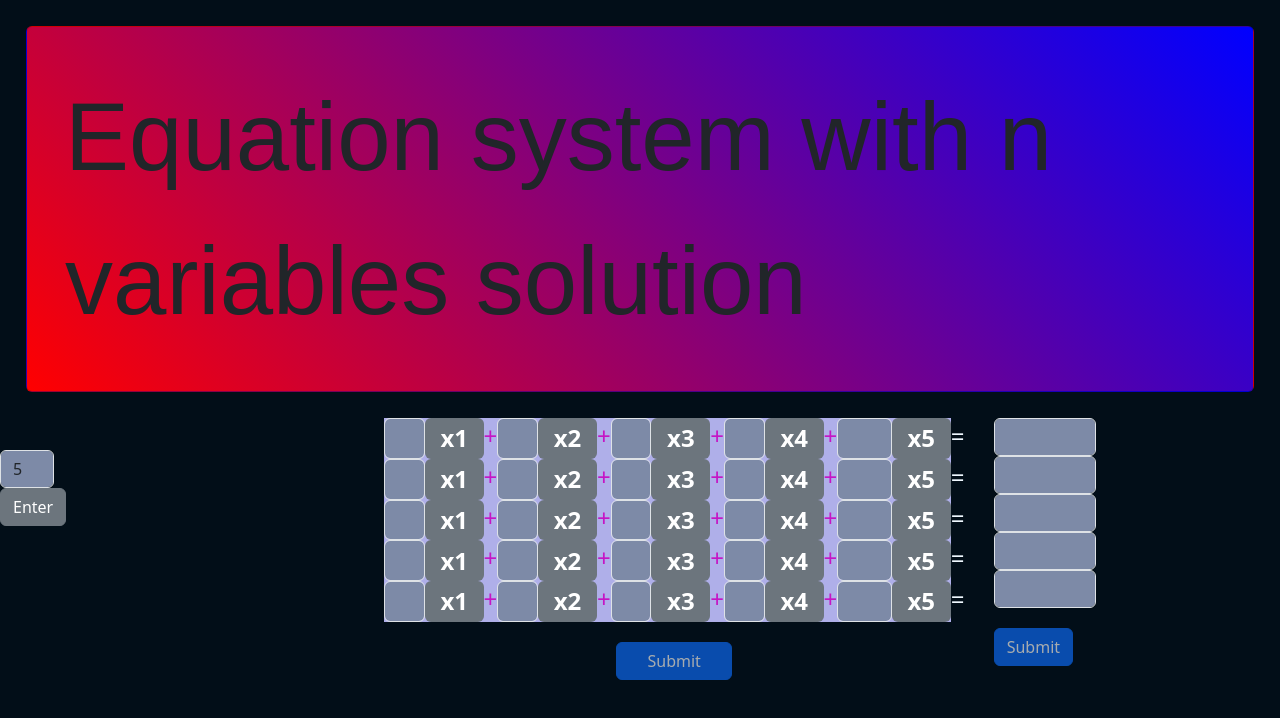
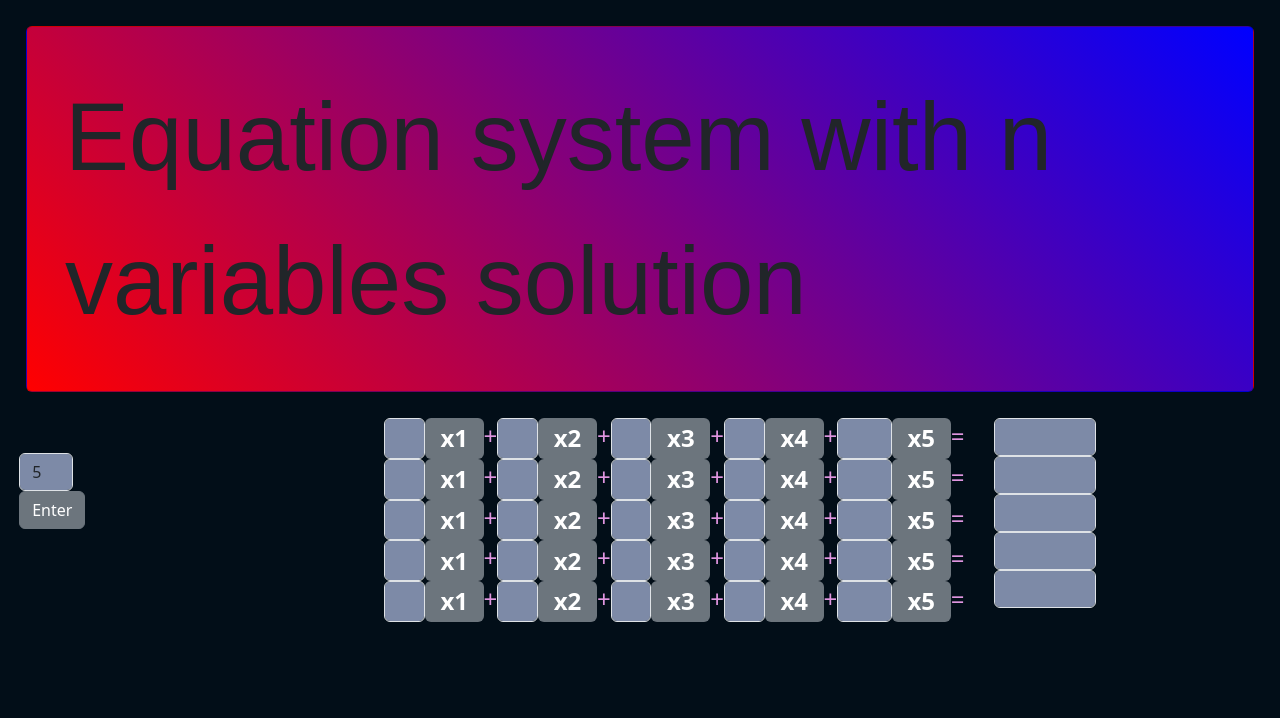
Before and after one commit to maciejmar/equation_solver, an Angular app in the folder calkulator_frontend/: page / in a window 1280 px wide. Both pictures are taken after typing "5" into the empty fields and a click on the button "Enter". Shown: the top 718 px of the page. Built offline with nearby package versions, Linux system fonts and the light colour scheme.

Commit message:
improveing condition for disabling and enabling  forms

```diff
--- a/calkulator_frontend/src/app/matrix/matrix.component.html
+++ b/calkulator_frontend/src/app/matrix/matrix.component.html
@@ -10,7 +10,7 @@
             <button [disabled]="profileForm.invalid" class="btn btn-secondary">Enter</button>
         </form>
     </div>
-    <div class="form-matrix">
+    <div *ngIf="profileForm.value && profileForm.dirty" class="form-matrix">
         <form [formGroup]="matrixForm" (ngSubmit)="submitMatrixForm()">
             <div class="formWithButton">
                 <div *ngFor="let row of rows; let i = index" class="matrix-row">
@@ -33,15 +33,15 @@
                                 <div *ngIf="matrixForm.get('cell' + i + '_' + j)?.errors?.['required']">Cell is required.</div>
                                <div *ngIf="matrixForm.get('cell' + i + '_' + j)?.errors?.['pattern']">Only numbers are allowed!</div>
                             </div>
-                        <span *ngIf="j < degree-1 " style="color:rgb(197, 21, 197);font-size:1.5em">+</span>
+                        <span *ngIf="j < degree-1 " style="color:rgb(224, 149, 224);font-size:1.5em">+</span>
                         </div>
-                    </div><span style="color:aliceblue;font-size:1.5em">=</span>
+                    </div><span style="color:rgb(224, 149, 224);font-size:1.5em">=</span>
                 </div>
                 <div *ngIf="matrixForm.errors?.['backend']" class="alert alert-dark error-message" role="alert" >
                     {{ matrixForm.errors?.['backend'] }}
                 </div>
 
-                <button [disabled]="matrixForm.invalid" type="submit" class="btn btn-primary buttonwidth buttonsMargin">Submit</button>
+                <button *ngIf="matrixForm.dirty && matrixForm.valid" [disabled]="matrixForm.invalid || !this.okToCompleteMatrixForm" type="submit" class="btn btn-primary buttonwidth buttonsMargin">Submit</button>
             </div>
         </form>
         <div class="formWithButton rowContentStart">  <!--form-ordinates-->
@@ -49,17 +49,22 @@
                 <div *ngFor="let row of rows; let i = index" class="matrix-row ordinatesButton"> <!--form-control rounded ordinates-cell-->
                         <input type ="number" class="form-control" style="width:40%"  [formControlName]="'ordin'+ i" required/><!--rounded input-ordinate-->
                 </div>
-                <button type="submit" class="btn btn-primary buttonsMargin" [disabled]="ordinatesForm.invalid">Submit</button>
+                <button *ngIf="ordinatesForm.dirty && ordinatesForm.valid && !okToCompleteMatrixForm"
+                        type="submit"
+                        class="btn btn-primary buttonsMargin"
+                        [disabled]="!this.ordinatesForm.valid"
+                >Submit</button>
             </form>
         </div>
     </div>
 
 </div>
-<div *ngIf="ordinatesForm.touched" class="badge badge-light container">
+<div *ngIf="ordinatesForm.dirty && ordinatesForm.valid &&
+            matrixForm.dirty && matrixForm.valid"   class="badge badge-light container">
     <div class="results" name="response">
         The solution is:
         <span *ngFor="let result of results; let i = index">
-            <div class="solucionCell">
+            <div class="solucionCell cellLeft">
                     x{{i}}={{result| number:'1.0-4'}}{{i < results.length - 1 ? '' : ''}}
             </div>
         </span>
--- a/calkulator_frontend/src/app/matrix/matrix.component.scss
+++ b/calkulator_frontend/src/app/matrix/matrix.component.scss
@@ -26,7 +26,8 @@ input{
 .profile{
     max-width: 14%;
     margin-bottom:2%;
-    margin-top:2%;
+    margin-top:3%;
+    margin-left:5%;
 }
 
 .forms-container{
@@ -66,7 +67,7 @@ width:20%;
     width:45%;
 
     border-style:solid rgb(49, 49, 141);
-    background-color:rgb(175, 175, 233);
+
   }
 
   .cell-container{
@@ -111,17 +112,20 @@ width:20%;
 
     color:rgb(226, 210, 190);
     background-color: rgb(155, 8, 8);
+    text-align: left;
 
   }
 
   .container{
     margin-top:5%;
     font-size:2.5em;
+    max-width:40%;
     background-color: rgb(155, 8, 8);
     color:rgb(175, 132, 75);
     display:flex;
     flex-direction:row;
     justify-content: flex-start;
+
   }
   .solutionCell{
     justify-content: flex-start;
@@ -137,3 +141,6 @@ width:20%;
     display: flex;
     justify-content: flex-start;
   }
+  .cellLeft{
+    text-align: left;
+  }
--- a/calkulator_frontend/src/app/matrix/matrix.component.ts
+++ b/calkulator_frontend/src/app/matrix/matrix.component.ts
@@ -18,6 +18,8 @@ export class MatrixComponent implements OnInit {
   rows:number[] = [];
   cols:number[] = [];
   results:number[]  = []
+  okToCompleteOrdinatesForm:boolean = false;
+  okToCompleteMatrixForm:boolean = true;
 
  // ordinatesForm!: FormGroup;
 
@@ -72,6 +74,11 @@ export class MatrixComponent implements OnInit {
       }
     }
 
+    this.matrixForm.valueChanges.subscribe(() => {
+      //if(this.okToCompleteMatrixForm && !this.okToCompleteOrdinatesForm)
+        this.okToCompleteOrdinatesForm = false;
+    });
+
   }
 
   private updateMatrixSize(degree: number): void {
@@ -111,7 +118,7 @@ export class MatrixComponent implements OnInit {
       // Extract the degree directly from the form control.
       const degreeControl = this.profileForm.get('degree');
       const newDegree = degreeControl ? +degreeControl.value! : 0;
-      if (newDegree > this.minSize && newDegree <= this.maxSize)  {
+      if (newDegree >= this.minSize && newDegree <= this.maxSize)  {
         this.degree = newDegree;
         this.updateMatrixSize(newDegree);
         this.updateOrdinatesSize(newDegree);
@@ -129,6 +136,9 @@ export class MatrixComponent implements OnInit {
       const matrixData = this.matrixForm.value;
       console.log(this.matrixForm.value);
       if (this.matrixForm.valid) {
+        this.matrixForm.disable();
+        this.okToCompleteOrdinatesForm = true;
+        this.okToCompleteMatrixForm = false;
         // Process the valid form data
         this.apiService.postMatrixData(matrixData).subscribe({
           next: response => console.log('ResponseMatrix:', response),
@@ -146,6 +156,11 @@ export class MatrixComponent implements OnInit {
 
     submitOrdinatesForm():void {
         const ordinatesData = this.ordinatesForm.value;
+        if (this.ordinatesForm.valid && this.okToCompleteOrdinatesForm){
+          this.matrixForm.enable();
+          this.okToCompleteOrdinatesForm = false;
+          this.okToCompleteMatrixForm = true;
+        }
         console.log(this.ordinatesForm.value);
         this.apiService.postOrdinatesData(ordinatesData).subscribe({
            next: response => {
```
